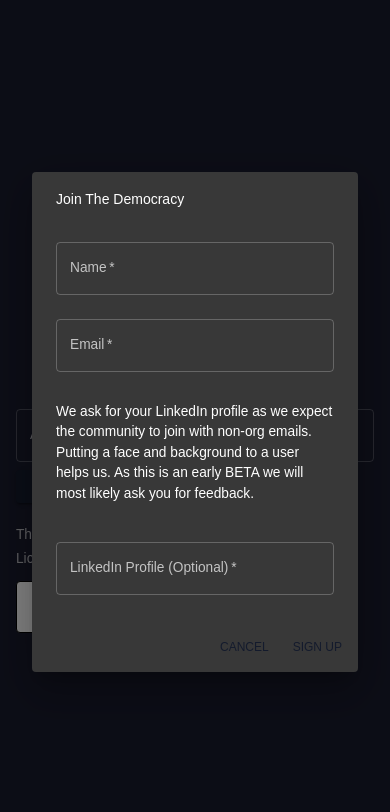
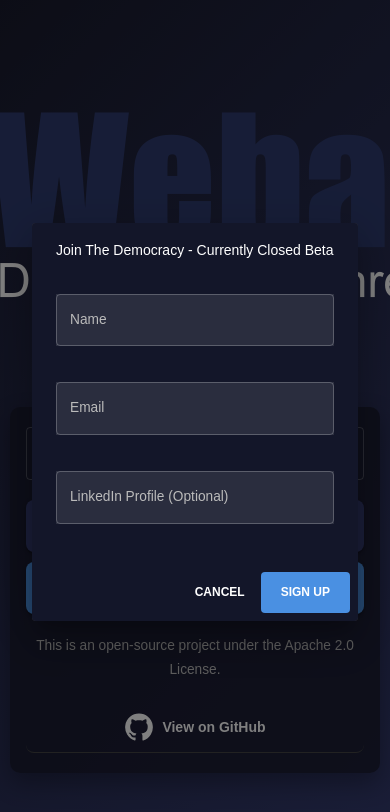
Before and after one commit to webamon-org/Democracy, a React (Create React App) app in the folder Console/: page /login in a window 390 px wide. Both pictures are taken after a click on the button "SIGN UP". Shown: the top 812 px of the page. Built offline with nearby package versions, Linux system fonts and the light colour scheme.

Commit message:
login ui revamp

```diff
--- a/Console/src/scenes/login/index.js
+++ b/Console/src/scenes/login/index.js
@@ -1,41 +1,33 @@
 import React, { useState } from 'react';
-import { Button, TextField, Container, Typography, Dialog, DialogTitle, DialogContent, DialogActions, IconButton } from '@mui/material';
-import GitHubIcon from '@mui/icons-material/GitHub'; // Import GitHub icon
+import { Button, TextField, Container, Typography, Dialog, DialogTitle, DialogContent, DialogActions } from '@mui/material';
+import GitHubIcon from '@mui/icons-material/GitHub';
 import { useNavigate } from 'react-router-dom';
-import axios from 'axios'; // Import axios for the API request
+import axios from 'axios';
 import './login.css';
 import { useAuth } from '../../AuthContext';
 
-// AuthenticationPage Component
 const AuthenticationPage = () => {
-    const [apiKeyInput, setApiKeyInput] = useState(''); // State for the API key input
+    const [apiKeyInput, setApiKeyInput] = useState('');
     const [message, setMessage] = useState('');
     const [openSignUpDialog, setOpenSignUpDialog] = useState(false);
-    const [openSuccessDialog, setOpenSuccessDialog] = useState(false); // State for managing success dialog
-    const [loading, setLoading] = useState(false); // Add loading state
-    const [signUpData, setSignUpData] = useState({
-        name: '',
-        email: '',
-        linkedin: ''
-    });
+    const [openSuccessDialog, setOpenSuccessDialog] = useState(false);
+    const [loading, setLoading] = useState(false);
+    const [signUpData, setSignUpData] = useState({ name: '', email: '', linkedin: '' });
 
     const navigate = useNavigate();
-    const { setApiKey } = useAuth(); // Get the setApiKey function from AuthContext
+    const { setApiKey } = useAuth();
 
     const handleSignIn = async () => {
         try {
             setApiKey(apiKeyInput);
             setMessage('Sign-in successful!');
-            navigate('/scans'); // Redirect to the scans page
+            navigate('/scans');
         } catch (error) {
             setMessage(`Error: ${error.message}`);
         }
     };
 
-    const validateEmail = (email) => {
-        const emailRegex = /^[^\s@]+@[^\s@]+\.[^\s@]+$/;
-        return emailRegex.test(email);
-    };
+    const validateEmail = (email) => /^[^\s@]+@[^\s@]+\.[^\s@]+$/.test(email);
 
     const handleSignUp = async () => {
         if (!signUpData.name || !signUpData.email) {
@@ -48,112 +40,116 @@ const AuthenticationPage = () => {
             return;
         }
 
-        setLoading(true); // Set loading to true when the request starts
+        setLoading(true);
 
         try {
             const response = await axios.post('https://community.webamon.co.uk/signup', signUpData);
 
             if (response.status === 200) {
-                setOpenSuccessDialog(true); // Open success dialog on successful signup
-                setOpenSignUpDialog(false); // Close the signup dialog
+                setOpenSuccessDialog(true);
+                setOpenSignUpDialog(false);
             }
         } catch (error) {
             setMessage(`Sign-up failed: ${error.response ? error.response.data.message : error.message}`);
         } finally {
-            setLoading(false); // Set loading to false when the request ends
+            setLoading(false);
         }
     };
 
-    const handleSignUpDialogOpen = () => {
-        setOpenSignUpDialog(true);
-    };
+    return (
+        <div className="login-page">
+            <div className="logo-container">
+                <img src={require('./logo.png')} alt="webamon-logo" className="logo" />
+            </div>
 
-    const handleSignUpDialogClose = () => {
-        setOpenSignUpDialog(false);
-    };
-
-    const handleSuccessDialogClose = () => {
-        setOpenSuccessDialog(false);
-        window.location.href = 'https://www.linkedin.com/company/web-a-mon/'; // Redirect to the desired link
-    };
-
-    const handleSignUpInputChange = (field, value) => {
-        setSignUpData(prevState => ({
-            ...prevState,
-            [field]: value
-        }));
-    };
-
-    return (
-        <div className="auth-page">
-            <Container maxWidth="md" style={{ textAlign: 'center', marginBottom: '20px' }}>
-            </Container>
-
-            <a>
-                <img
-                    alt="webamon-logo"
-                    src={require('./footer-logo.png')}
-                    style={{
-                        cursor: 'pointer',
-                        transform: 'scale(1.2)', // This scales the image to 120%
-                        transformOrigin: 'center' // Ensures scaling happens from the center
-                    }}
-                />
-            </a>
-            <br />
+            {/* Form Container */}
             <Container maxWidth="sm" className="auth-form">
                 <TextField
-                    label="API Key"
+                    label="Enter your API Key"
                     variant="outlined"
                     fullWidth
-                    margin="normal"
                     value={apiKeyInput}
                     onChange={(e) => setApiKeyInput(e.target.value)}
+                    style={{ marginBottom: '20px' }}
                 />
-                <Button variant="contained" color="primary" onClick={handleSignIn}>
+
+                {/* Harmonized Button Styles */}
+                <div className="button-container" style={{ display: 'flex', justifyContent: 'space-between', marginBottom: '20px' }}>
+                    <Button
+                        variant="contained"
+                        onClick={handleSignIn}
+                        style={{
+                            flexGrow: 1,
+                            marginRight: '10px',
+                            backgroundColor: '#343b6f',
+                            color: '#fff',
+                            fontWeight: 'bold',
+                            fontSize: '16px',
+                            padding: '12px',
+                        }}
+                    >
                         Sign In
                     </Button>
-                <Button variant="contained" color="secondary" onClick={handleSignUpDialogOpen} style={{ marginLeft: '10px' }}>
+                    <Button
+                        variant="contained"
+                        onClick={() => setOpenSignUpDialog(true)}
+                        style={{
+                            flexGrow: 1,
+                            backgroundColor: '#4a90e2',
+                            color: '#fff',
+                            fontWeight: 'bold',
+                            fontSize: '16px',
+                            padding: '12px',
+                        }}
+                    >
                         Sign Up
                     </Button>
-                <Typography variant="body1" color="error" style={{ marginTop: '20px' }}>
+                </div>
+
+                <Typography variant="body1" className="error-message">
                     {message}
                 </Typography>
-                                <Typography variant="subtitle1" color="textSecondary" style={{ marginBottom: '10px' }}>
+
+                {/* Adjusted Text Styles for Better Visibility */}
+                <Typography variant="subtitle1" className="subtitle" style={{ marginBottom: '20px', fontWeight: '500', color: '#bbb' }}>
                     This is an open-source project under the Apache 2.0 License.
                 </Typography>
+
+                {/* Lower Priority GitHub Button */}
                 <Button
+                    className="github-button"
                     onClick={() => window.open('https://github.com/webamon-org/Democracy', '_blank')}
                     style={{
-                                                    backgroundColor: '#FFFFFF', // White background
-                                                    color: '#000000', // Black text
-                                                    marginBottom: '20px',
-                                                    border: '1px solid #000000', // Black border
-                                                    textTransform: 'none', // Prevents uppercase transformation
+                        width: '100%',
+                        padding: '10px',
+                        color: '#fff',
+                        textTransform: 'none',
+                        fontSize: '14px',
+                        justifyContent: 'center',
                         display: 'flex',
                         alignItems: 'center',
-                                                    justifyContent: 'center',
-                                                    padding: '10px 20px', // Adds padding for better size
+                        background: 'none',
+                        borderBottom: '1px solid #444',
                     }}
-                                                onMouseEnter={(e) => e.target.style.backgroundColor = '#f0f0f0'} // Light grey on hover
-                                                onMouseLeave={(e) => e.target.style.backgroundColor = '#FFFFFF'} // Revert to white on mouse leave
                 >
-                                                <GitHubIcon fontSize="large" style={{ marginRight: '8px' }} /> {/* Adds some space between icon and text */}
-                                                View on GitHub
+                    <GitHubIcon fontSize="large" style={{ marginRight: '8px' }} /> View on GitHub
                 </Button>
             </Container>
 
-            <Dialog open={openSignUpDialog} onClose={handleSignUpDialogClose}>
-                <DialogTitle>Join The Democracy</DialogTitle>
-                <DialogContent>
+            {/* Sign Up Dialog with Color Contrast Adjustments */}
+            <Dialog open={openSignUpDialog} onClose={() => setOpenSignUpDialog(false)}>
+                <DialogTitle style={{ backgroundColor: '#131629', color: '#fff' }}>Join The Democracy - Currently Closed Beta</DialogTitle>
+                <DialogContent style={{ backgroundColor: '#131629', color: '#fff' }}>
                     <TextField
                         label="Name"
                         variant="outlined"
                         fullWidth
                         margin="normal"
-                        required
                         value={signUpData.name}
-                        onChange={(e) => handleSignUpInputChange('name', e.target.value)}
+                        onChange={(e) => setSignUpData({ ...signUpData, name: e.target.value })}
+                        InputLabelProps={{ style: { color: '#bbb' } }} // Adjust text color
+                        InputProps={{ style: { color: '#fff' } }} // Adjust input text color
+                        style={{ marginBottom: '20px', backgroundColor: '#2a2d3e' }} // Dark input background
                     />
                     <TextField
                         label="Email"
@@ -161,51 +157,49 @@ const AuthenticationPage = () => {
                         variant="outlined"
                         fullWidth
                         margin="normal"
-                        required
                         value={signUpData.email}
-                        onChange={(e) => handleSignUpInputChange('email', e.target.value)}
+                        onChange={(e) => setSignUpData({ ...signUpData, email: e.target.value })}
+                        InputLabelProps={{ style: { color: '#bbb' } }} // Adjust text color
+                        InputProps={{ style: { color: '#fff' } }} // Adjust input text color
+                        style={{ marginBottom: '20px', backgroundColor: '#2a2d3e' }} // Dark input background
                     />
-                    <Typography
-                        variant="body1"
-                        style={{ margin: '22px 0' }} // Adjust the margin to create spacing around the text
-                    >
-                        We ask for your LinkedIn profile as we expect the community to join with non-org emails. Putting a face and background to a user helps us. As this is an early BETA we will most likely ask you for feedback.
-                    </Typography>
                     <TextField
                         label="LinkedIn Profile (Optional)"
                         variant="outlined"
                         fullWidth
                         margin="normal"
-                        required
                         value={signUpData.linkedin}
-                        onChange={(e) => handleSignUpInputChange('linkedin', e.target.value)}
+                        onChange={(e) => setSignUpData({ ...signUpData, linkedin: e.target.value })}
+                        InputLabelProps={{ style: { color: '#bbb' } }} // Adjust text color
+                        InputProps={{ style: { color: '#fff' } }} // Adjust input text color
+                        style={{ marginBottom: '20px', backgroundColor: '#2a2d3e' }} // Dark input background
                     />
                 </DialogContent>
-                <DialogActions>
-                    <Button onClick={handleSignUpDialogClose} color="primary">
-                        Cancel
-                    </Button>
+                <DialogActions style={{ backgroundColor: '#131629' }}>
+                    <Button onClick={() => setOpenSignUpDialog(false)} style={{ color: '#fff', fontWeight: 'bold' }}>Cancel</Button>
                     <Button
                         onClick={handleSignUp}
-                        color="primary"
                         disabled={loading}
+                        style={{
+                            backgroundColor: loading ? '#555' : '#4a90e2',
+                            color: '#fff',
+                            fontWeight: 'bold',
+                            padding: '10px 20px',
+                        }}
                     >
                         {loading ? 'Submitting...' : 'Sign Up'}
                     </Button>
                 </DialogActions>
             </Dialog>
 
-            <Dialog open={openSuccessDialog} onClose={handleSuccessDialogClose}>
+            {/* Success Dialog */}
+            <Dialog open={openSuccessDialog} onClose={() => setOpenSuccessDialog(false)}>
                 <DialogTitle>Sign Up Successful</DialogTitle>
                 <DialogContent>
-                    <Typography>
-                        Your signup request was successfully received! We will be in touch!
-                    </Typography>
+                    <Typography>Your signup request was successfully received! We will be in touch!</Typography>
                 </DialogContent>
                 <DialogActions>
-                    <Button onClick={handleSuccessDialogClose} color="primary">
-                        OK
-                    </Button>
+                    <Button onClick={() => setOpenSuccessDialog(false)} color="primary">OK</Button>
                 </DialogActions>
             </Dialog>
         </div>
--- a/Console/src/scenes/login/login.css
+++ b/Console/src/scenes/login/login.css
@@ -1,36 +1,191 @@
-/* AuthenticationPage.css */
-.auth-page {
+/* Overall Page Style */
+.login-page {
     display: flex;
     flex-direction: column;
     align-items: center;
     justify-content: center;
     min-height: 100vh;
-    position: relative;
-    padding-top: 50px; /* Space for the banner */
+    padding: 60px 20px;
+    background: linear-gradient(135deg, #191b2d, #343b6f); /* Gradient for the background */
 }
 
-.banner {
-    position: absolute;
-    top: 0;
-    width: 100%;
-    background-color: #f5f5f5; /* Adjust to your preferred color */
-    padding: 10px;
-    text-align: center;
-    border-bottom: 1px solid #ddd;
-    box-shadow: 0 2px 4px rgba(0, 0, 0, 0.1);
-}
-
+/* Logo Styling */
 .logo-container {
-    margin-top: 3000px; /* Adjust based on the height of your banner */
+    margin-bottom: 40px;
 }
 
 .logo {
-    width: 3500px; /* Adjust based on your logo size */
+    width: auto;
     height: auto;
+    margin-bottom: 20px;
+    transition: transform 0.3s ease;
 }
 
+.logo:hover {
+    transform: scale(1.05); /* Slight scaling effect on hover */
+}
+
+/* Form Container */
 .auth-form {
+    width: 100%;
+    max-width: 400px;
     display: flex;
     flex-direction: column;
     align-items: center;
+    background: rgba(25, 27, 45, 0.85); /* Semi-transparent dark background */
+    padding: 40px 30px;
+    border-radius: 15px;
+    box-shadow: 0 10px 25px rgba(0, 0, 0, 0.3); /* Shadow for depth */
 }
+
+/* Input Field Styling */
+.auth-form .MuiTextField-root {
+    width: 100%;
+    margin-bottom: 20px;
+}
+
+/* Button Container */
+.button-container {
+    width: 100%;
+    display: flex;
+    flex-direction: column;
+    gap: 15px; /* Ensure spacing between buttons */
+}
+
+/* Button Styling */
+.auth-form .MuiButton-root {
+    width: 100%;
+    padding: 12px;
+    font-size: 16px;
+    font-weight: bold;
+    border-radius: 8px;
+}
+
+.auth-form .MuiButton-containedPrimary {
+    background-color: #3c4b88; /* Darker blue for sign-in button */
+    color: white;
+}
+
+.auth-form .MuiButton-containedSecondary {
+    background-color: #5bbd58; /* Green for sign-up button */
+    color: white;
+}
+
+.auth-form .MuiButton-root:hover {
+    transform: scale(1.02);
+    box-shadow: 0 6px 12px rgba(0, 0, 0, 0.2); /* Hover effect to add depth */
+}
+
+/* GitHub Button Styling */
+.github-button {
+    background-color: rgba(255, 255, 255, 0.9); /* Slightly transparent white background */
+    color: #000000;
+    border: 1px solid #000000;
+    text-transform: none;
+    padding: 12px;
+    width: 250px;
+    display: flex;
+    justify-content: center;
+    align-items: center;
+    margin-top: 30px;
+    transition: all 0.3s ease;
+    border-radius: 8px;
+}
+
+.github-button:hover {
+    background-color: rgba(240, 240, 240, 0.9);
+}
+
+.github-button svg {
+    margin-right: 10px;
+}
+
+/* Subtitle and message styling */
+.subtitle {
+    margin-top: 20px;
+    margin-bottom: 10px;
+    color: #b0b0b0; /* Lighter grey for contrast */
+    font-size: 0.9rem;
+    text-align: center;
+}
+
+.error-message {
+    margin-top: 20px;
+    color: red;
+    font-size: 0.9rem;
+    text-align: center;
+}
+
+/* Media Queries for Mobile Devices */
+@media screen and (max-width: 768px) {
+    /* Adjust padding and margins */
+    .login-page {
+        padding: 30px 15px; /* Reduce padding for smaller screens */
+    }
+
+    .logo-container {
+        margin-bottom: 20px; /* Reduce the space between the logo and the form */
+    }
+
+    .auth-form {
+        padding: 30px 20px; /* Reduce form padding for mobile */
+        max-width: 100%; /* Make the form take up the full screen width */
+        border-radius: 10px;
+    }
+
+    .auth-form .MuiTextField-root {
+        margin-bottom: 15px; /* Reduce the margin between fields */
+    }
+
+    .auth-form .MuiButton-root {
+        padding: 10px; /* Adjust button padding for smaller screens */
+        font-size: 14px; /* Reduce button font size */
+    }
+
+    .button-container {
+        gap: 10px; /* Reduce the gap between buttons */
+    }
+
+    /* Reduce GitHub button size */
+    .github-button {
+        width: 100%; /* Make the GitHub button take the full width on mobile */
+        padding: 10px; /* Adjust padding */
+        margin-top: 20px; /* Reduce top margin */
+    }
+
+    .subtitle {
+        font-size: 0.8rem; /* Adjust the font size for smaller screens */
+    }
+
+    .error-message {
+        font-size: 0.8rem; /* Adjust the font size for smaller screens */
+    }
+}
+
+/* Responsive for very small devices */
+@media screen and (max-width: 480px) {
+    .login-page {
+        padding: 20px 10px;
+    }
+
+    .logo-container {
+        margin-bottom: 15px;
+    }
+
+    .auth-form {
+        padding: 20px 15px;
+    }
+
+    .auth-form .MuiButton-root {
+        padding: 8px;
+        font-size: 13px;
+    }
+
+    .github-button {
+        padding: 8px;
+    }
+
+    .subtitle, .error-message {
+        font-size: 0.75rem;
+    }
+}
```
Also changed, not shown: Console/src/scenes/login/logo.png (added). Lines whose indentation alone changed are shown as unchanged.
